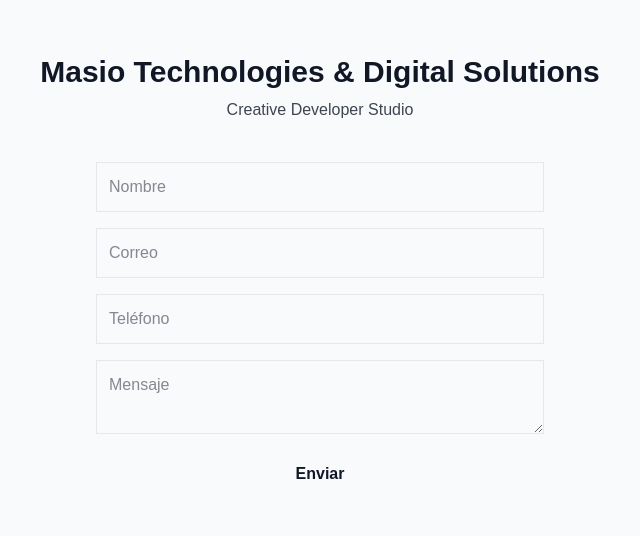
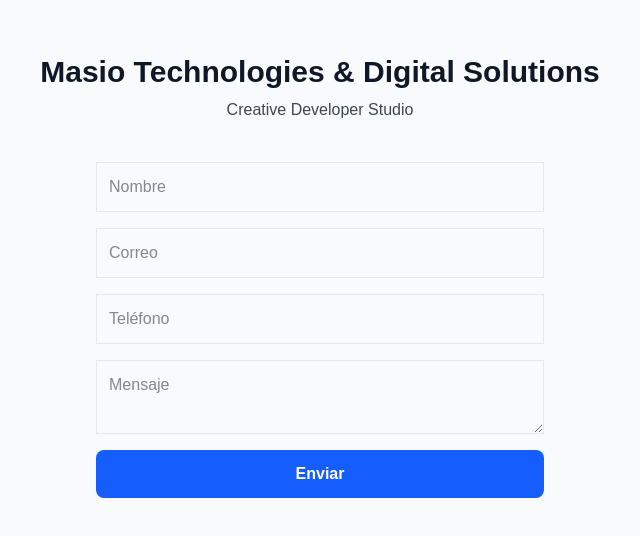
Before and after one commit to Masio84/masio-tds, a Next.js app: page / in a window 1280 px wide. Shown: the part 124-660 px from the top of the page, without its empty margins (320-960 px from the left). Built offline with nearby package versions, Linux system fonts and the light colour scheme.

Commit message:
Fix branding color reference in landing

```diff
--- a/app/page.tsx
+++ b/app/page.tsx
@@ -94,8 +94,7 @@
           <button
             type="submit"
             disabled={loading}
-            className={`p-3 ${BRANDING.colors.button} ${BRANDING.colors.buttonText} font-bold`}
-          >
+className={`p-3 ${BRANDING.colors.primary} ${BRANDING.colors.primaryText} font-bold rounded-lg`}          >
             {loading ? "Enviando..." : "Enviar"}
           </button>
         </form>
```
